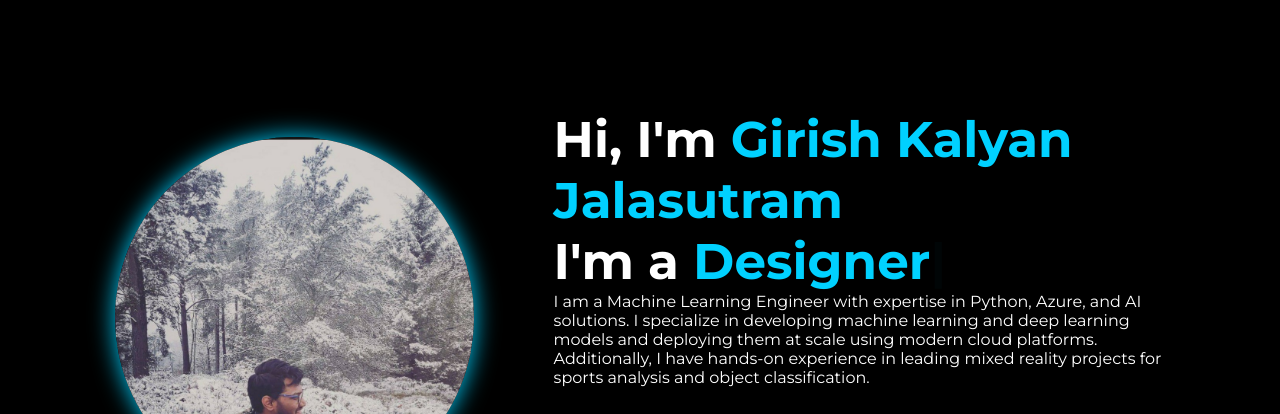
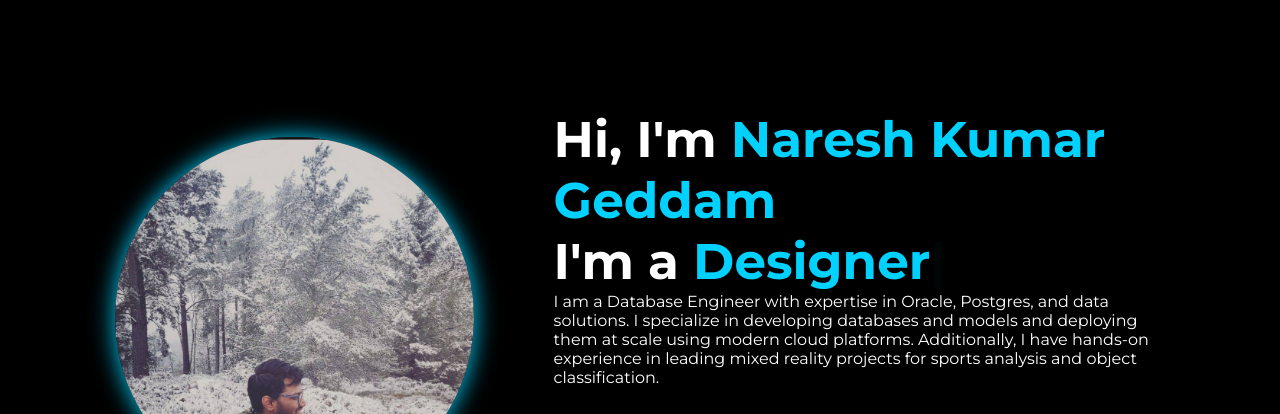
Before and after one commit to nareshgy2k/nareshgy2k.github.io, a plain HTML site: page index.html in a window 1280 px wide. Shown: the part 81-495 px from the top of the page. Drawn offline with nearby package versions, Linux system fonts and the light colour scheme.

Commit message:
Update index.html

```diff
--- a/index.html
+++ b/index.html
@@ -5,7 +5,7 @@
     <meta name="viewport" content="width=device-width, initial-scale=1.0">
     <link rel="stylesheet" href="https://cdnjs.cloudflare.com/ajax/libs/font-awesome/6.5.2/css/all.min.css">
     <link rel="stylesheet" href="style.css">
-    <title>Portfolio Website | Girish Kalyan Jalasutram</title>
+    <title>Portfolio Website | Naresh Kumar Geddam</title>
 </head>
 <body>
     <header>
@@ -27,9 +27,9 @@
             <img src="profile-pic.jpg" alt="Girish">
         </div>
         <div class="home-content">
-            <h1>Hi, I'm <span>Girish Kalyan Jalasutram</span></h1>
+            <h1>Hi, I'm <span>Naresh Kumar Geddam</span></h1>
             <h3>I'm a <span class="typewriter-text"></span></h3>
-            <p>I am a Machine Learning Engineer with expertise in Python, Azure, and AI solutions. I specialize in developing machine learning and deep learning models and deploying them at scale using modern cloud platforms. Additionally, I have hands-on experience in leading mixed reality projects for sports analysis and object classification.</p>
+            <p>I am a Database Engineer with expertise in Oracle, Postgres, and data solutions. I specialize in developing databases and models and deploying them at scale using modern cloud platforms. Additionally, I have hands-on experience in leading mixed reality projects for sports analysis and object classification.</p>
             <div class="social-icons">
                 <a href="https://www.linkedin.com/in/jalasutram-girish-kalyan/"><i class="fa-brands fa-linkedin"></i></a>
                 <a href="https://github.com/Girish16"><i class="fa-brands fa-github"></i></a>
```
